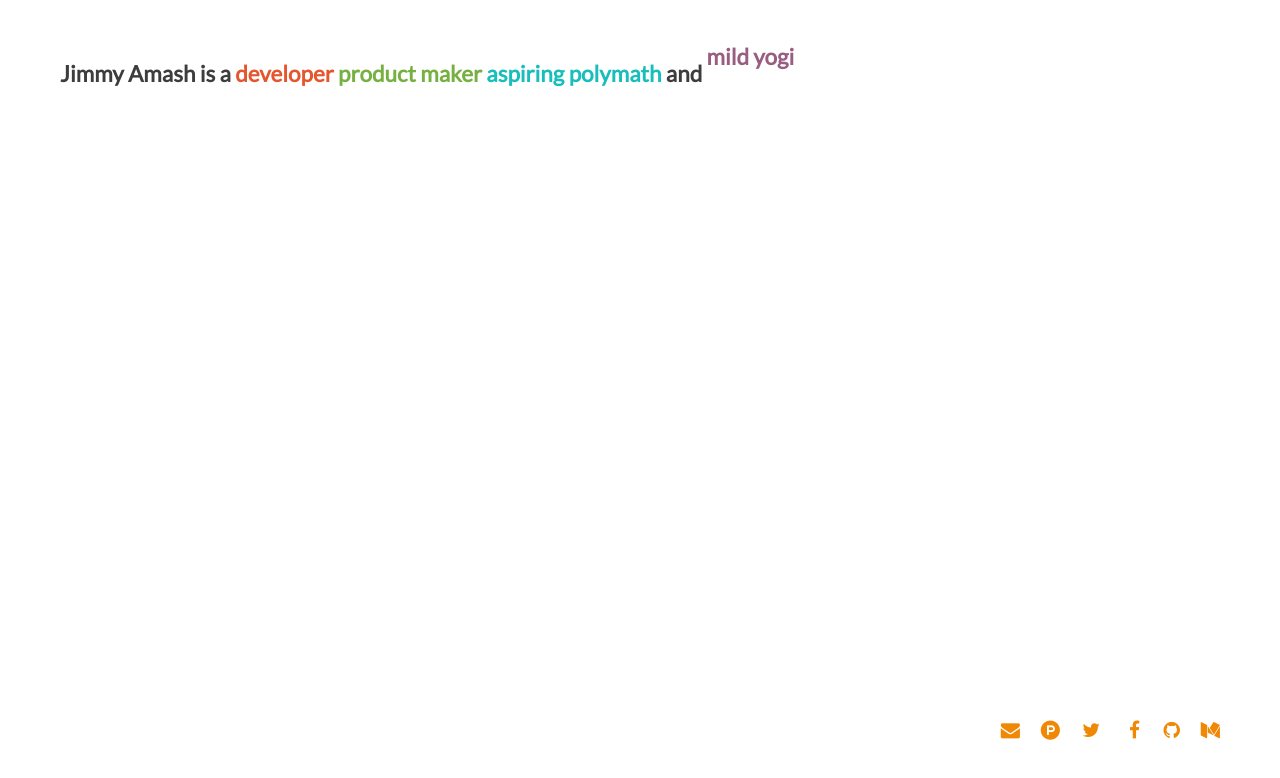
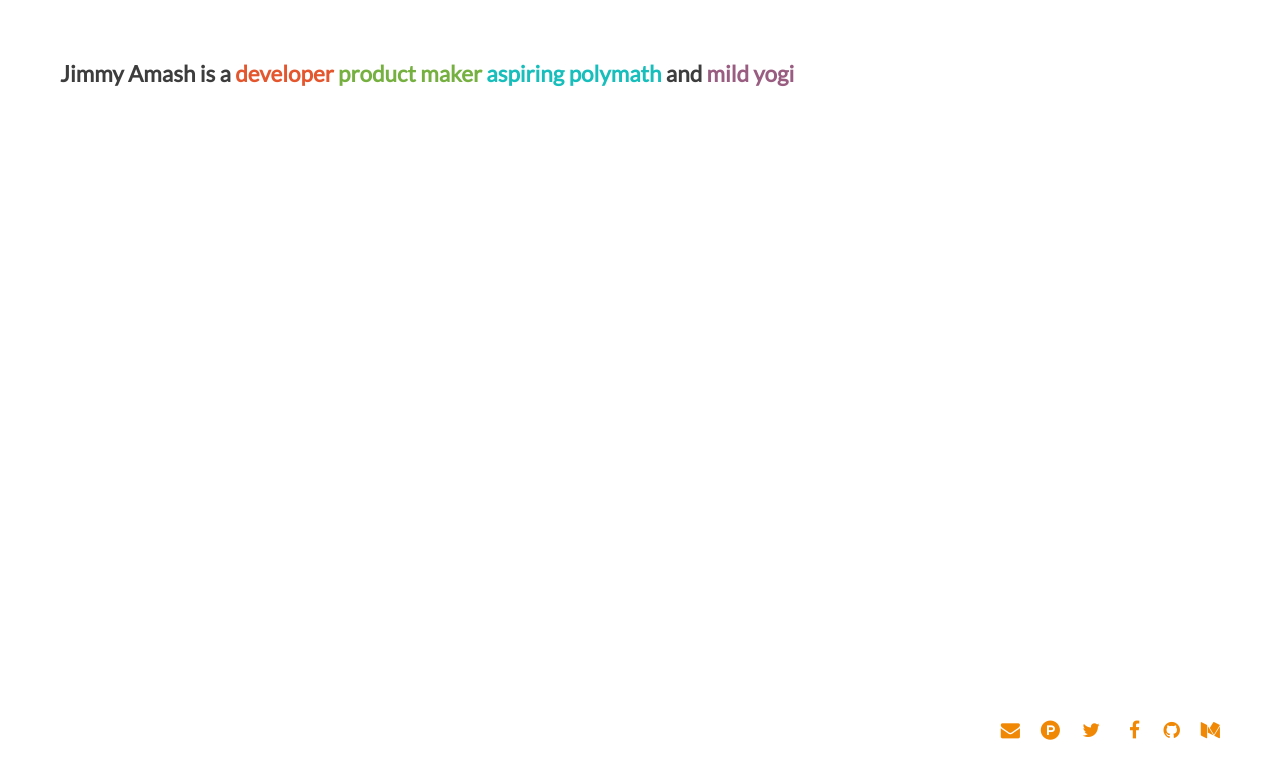
Before and after one commit to jimmyamash/jimmy-amash, a React (Create React App) app: page / in a window 1280 px wide. Shown: the top 778 px of the page. Built offline with nearby package versions, Linux system fonts and the light colour scheme.

Commit message:
css updates

```diff
--- a/src/App.css
+++ b/src/App.css
@@ -69,7 +69,8 @@
 
 .App .App-noun:last-child,
 .App .App-paragraph:last-child {
-  animation: 6s levitate 1s cubic-bezier(0.78, 0.1, 0.19, 0.91) infinite;
+  animation: 4s levitate 1s cubic-bezier(0.78, 0.1, 0.19, 0.91);
+  animation-fill-mode: forwards;
 }
 
 .App .App-noun {
@@ -163,12 +164,12 @@
 
 @keyframes levitate {
   0% {
+    opacity: 0;
+    transform: translateY(20px);
+  }
+  30% {
     opacity: 1;
-    transform: translateY(0px);
-  }
-  50% {
-    opacity: 1;
-    transform: translateY(-20px);
+    transform: translateY(-30px);
   }
   100% {
     opacity: 1;
--- a/src/App.scss
+++ b/src/App.scss
@@ -57,7 +57,8 @@ $color-orange: #F18805;
             animation-delay: .9s;
         }
         &:last-child {
-            animation: 6s levitate 1s cubic-bezier(.78,.1,.19,.91) infinite;
+            animation: 4s levitate 1s cubic-bezier(.78,.1,.19,.91);
+            animation-fill-mode: forwards;
         }
     }
     .App-noun {
@@ -143,12 +144,12 @@ $color-orange: #F18805;
 }
 @keyframes levitate {
     0% {
+        opacity: 0;
+        transform: translateY(20px);
+    }
+    30% {
         opacity: 1;
-        transform: translateY(0px);
-    }
-    50% {
-        opacity: 1;
-        transform: translateY(-20px);
+        transform: translateY(-30px);
     }
     100% {
         opacity: 1;
```
